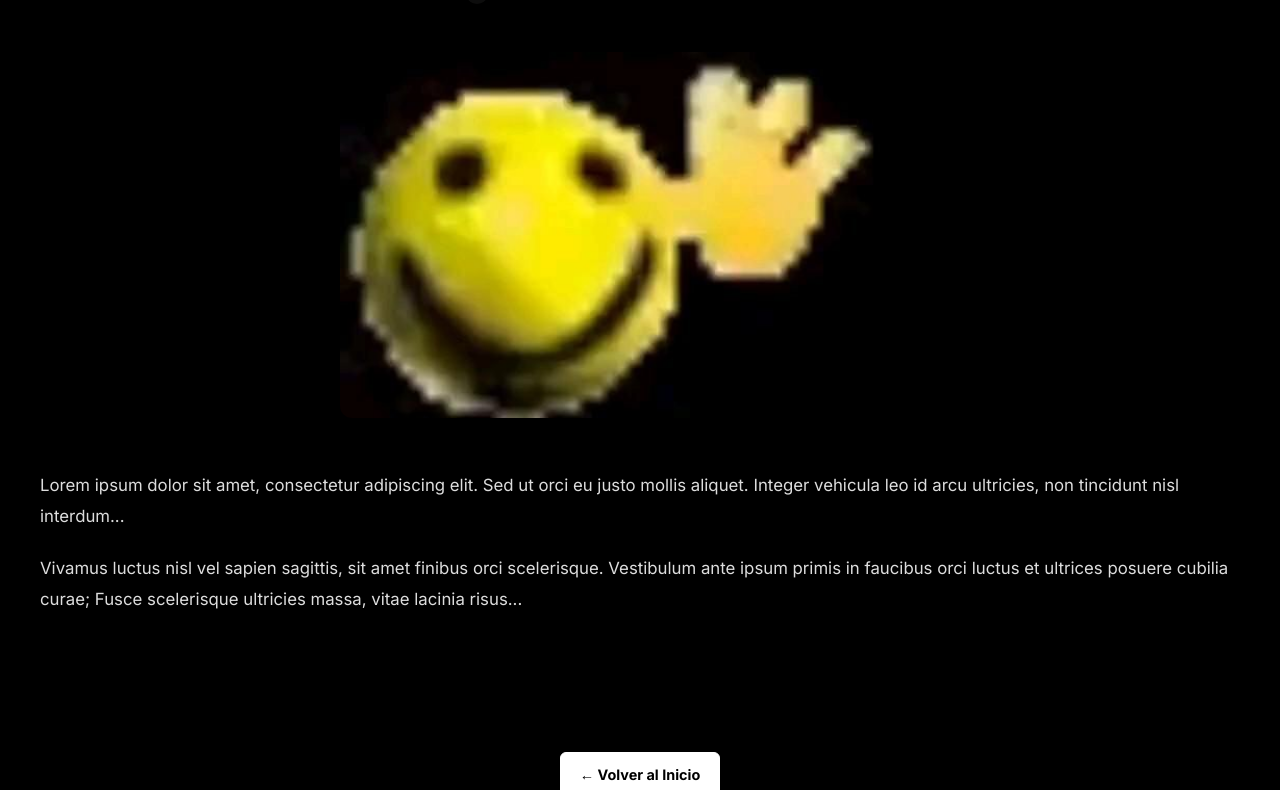
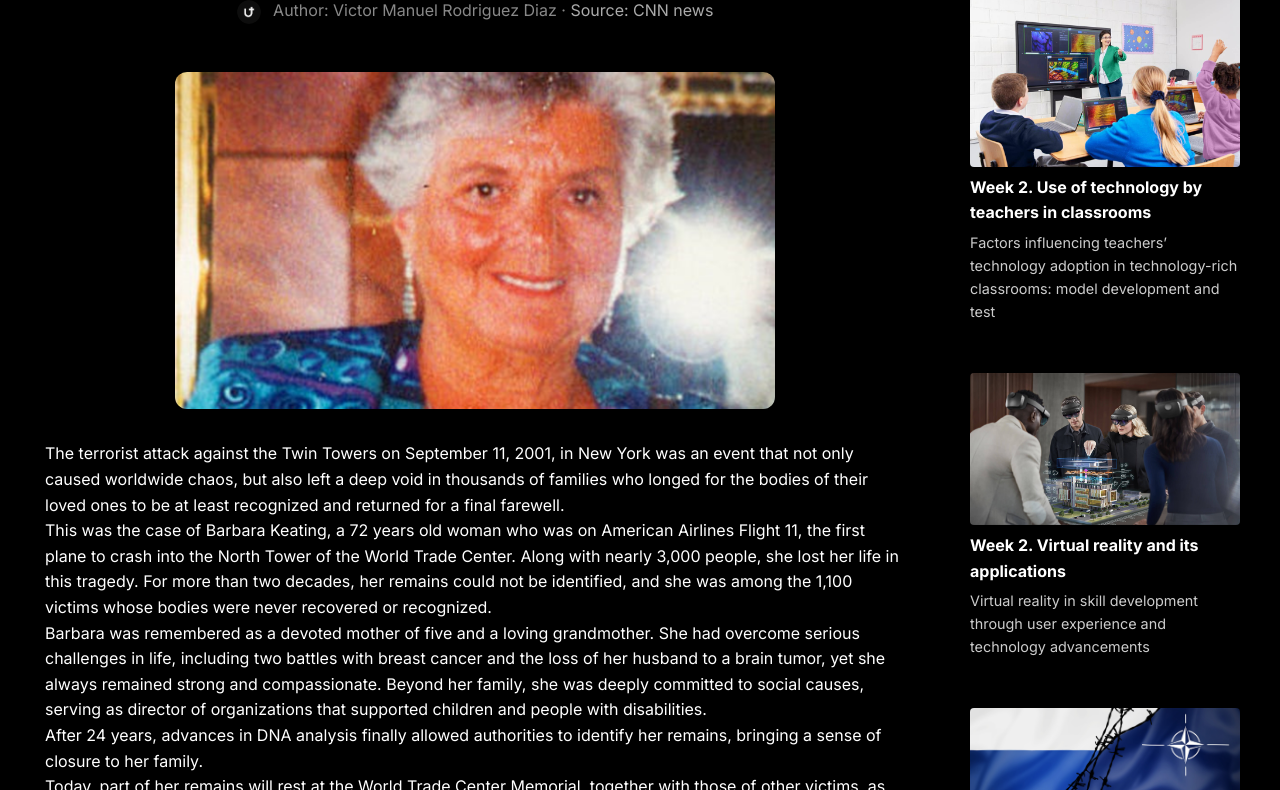
Before and after one commit to SadisOfc/Blog-Ingles, a plain HTML site: page Blog/articles/semana6/articulo2_6.html in a window 1280 px wide. Shown: the part 181-971 px from the top of the page. Drawn offline with Linux system fonts and the light colour scheme.

Commit message:
Agrego noticia 1/2 de la semana 6 (#12)
* pruebs

* ayudadios

* Articulo semana 6.1

* nuevo articulo 1/2

* corregi h1

```diff
--- a/Blog/articles/semana6/articulo1_6.html
+++ b/Blog/articles/semana6/articulo1_6.html
@@ -3,7 +3,7 @@
 <head>
   <meta charset="UTF-8" />
   <meta name="viewport" content="width=device-width, initial-scale=1.0" />
-  <title>Aquí va el título de la pestaña</title>
+  <title>A hopeful family got an amazing new</title>
   <link rel="icon" type="image/png" href="/Blog/images/icon.png" />
   <link rel="stylesheet" href="/Blog/css/style.css" />
   <link href="https://fonts.googleapis.com/css2?family=Inter:wght@400;700&display=swap" rel="stylesheet" />
@@ -25,32 +25,36 @@
     </div>
   </nav>
 
+    <div class="contenido layout-articulo">
   <!-- CONTENIDO -->
   <div class="contenido">
     <article>
       <header class="art-header">
-        <h1>Titulo del artículo cabron. Aquí</h1>
+        <h1>Barbara Keanting's remains have been found</h1>
         <p class="meta">
           <a href="/index.html">
             <img src="/Blog/images/icon.png" alt="Ícono decorativo" class="icono-articulo">
           </a>
-          Author: Victor Manuel Rodriguez · <a href="https://github.com/cesardiaz-utp" target="_blank">Source</a>
+          Author: Victor Manuel Rodriguez Diaz · <a href="https://edition.cnn.com/2025/09/10/us/9-11-victim-barbara-keating-identified" target="_blank">Source: CNN news</a>
       </header>
 
       <section class="galeria">
-        <img src="/Blog/images/ArticuloIncompleto.jpg" alt="Circuito de Silverstone">
+        <img src="/Blog/images/semana6/viejitabrr.png" alt="La viejita del 911">
       </section>
-
-      <section class="contenido">
-        <p>Lorem ipsum dolor sit amet, consectetur adipiscing elit. Sed ut orci eu justo mollis aliquet. Integer vehicula leo id arcu ultricies, non tincidunt nisl interdum...</p>
-        <p>Vivamus luctus nisl vel sapien sagittis, sit amet finibus orci scelerisque. Vestibulum ante ipsum primis in faucibus orci luctus et ultrices posuere cubilia curae; Fusce scelerisque ultricies massa, vitae lacinia risus...</p>
+        <p>The terrorist attack against the Twin Towers on September 11, 2001, in New York was an event that not only caused worldwide chaos, but also left a deep void in thousands of families who longed for the bodies of their loved ones to be at least recognized and returned for a final farewell.</p>
+        <p>This was the case of Barbara Keating, a 72 years old woman who was on American Airlines Flight 11, the first plane to crash into the North Tower of the World Trade Center. Along with nearly 3,000 people, she lost her life in this tragedy. For more than two decades, her remains could not be identified, and she was among the 1,100 victims whose bodies were never recovered or recognized.</p>
+        <p>Barbara was remembered as a devoted mother of five and a loving grandmother. She had overcome serious challenges in life, including two battles with breast cancer and the loss of her husband to a brain tumor, yet she always remained strong and compassionate. Beyond her family, she was deeply committed to social causes, serving as director of organizations that supported children and people with disabilities.</p>
+        <p>After 24 years, advances in DNA analysis finally allowed authorities to identify her remains, bringing a sense of closure to her family.</p>
+        <p>Today, part of her remains will rest at the World Trade Center Memorial, together with those of other victims, as an eternal symbol of memory and resilience, while the rest will be buried alongside her husband. In this way, Barbara’s story will forever be linked to one of the darkest moments in modern history. </p>
       </section>
-
-      <footer class="art-footer">
-        <p><a href="/index.html">← Volver al Inicio</a></p>
-      </footer>
     </article>
   </div>
+<aside class="recomendados">
+      <h2>Recommended</h2>
+      <div id="lista-recomendados"></div>
+    </aside>
+</div>
 <script src="/Blog/js/cargar-articulos.js"></script>
+<script src="/Blog/js/recomendados.js"></script>
 </body>
 </html>
--- a/Blog/articles/semana6/articulo2_6.html
+++ b/Blog/articles/semana6/articulo2_6.html
@@ -3,7 +3,7 @@
 <head>
   <meta charset="UTF-8" />
   <meta name="viewport" content="width=device-width, initial-scale=1.0" />
-  <title>Aquí va el título de la pestaña</title>
+  <title>The origin of the new Chatgpt function: "Parental control"</title>
   <link rel="icon" type="image/png" href="/Blog/images/icon.png" />
   <link rel="stylesheet" href="/Blog/css/style.css" />
   <link href="https://fonts.googleapis.com/css2?family=Inter:wght@400;700&display=swap" rel="stylesheet" />
@@ -25,32 +25,36 @@
     </div>
   </nav>
 
+    <div class="contenido layout-articulo">
   <!-- CONTENIDO -->
   <div class="contenido">
     <article>
       <header class="art-header">
-        <h1>Titulo del artículo cabron. Aquí</h1>
+        <h1>Use of robots in dentistry</h1>
         <p class="meta">
           <a href="/index.html">
             <img src="/Blog/images/icon.png" alt="Ícono decorativo" class="icono-articulo">
           </a>
-          Author: Victor Manuel Rodriguez · <a href="https://github.com/cesardiaz-utp" target="_blank">Source</a>
+          Author: Victor Manuel Rodriguez Diaz · <a href="https://edition.cnn.com/2025/09/02/tech/openai-chatgpt-parental-controls-safety" target="_blank">Source: CNN news</a>
       </header>
 
       <section class="galeria">
-        <img src="/Blog/images/ArticuloIncompleto.jpg" alt="Circuito de Silverstone">
+        <img src="/Blog/images/semana6/viejitabrr.png" alt="La viejita del 911">
       </section>
-
-      <section class="contenido">
-        <p>Lorem ipsum dolor sit amet, consectetur adipiscing elit. Sed ut orci eu justo mollis aliquet. Integer vehicula leo id arcu ultricies, non tincidunt nisl interdum...</p>
-        <p>Vivamus luctus nisl vel sapien sagittis, sit amet finibus orci scelerisque. Vestibulum ante ipsum primis in faucibus orci luctus et ultrices posuere cubilia curae; Fusce scelerisque ultricies massa, vitae lacinia risus...</p>
+        <p>The terrorist attack against the Twin Towers on September 11, 2001, in New York was an event that not only caused worldwide chaos, but also left a deep void in thousands of families who longed for the bodies of their loved ones to be at least recognized and returned for a final farewell.</p>
+        <p>This was the case of Barbara Keating, a 72 years old woman who was on American Airlines Flight 11, the first plane to crash into the North Tower of the World Trade Center. Along with nearly 3,000 people, she lost her life in this tragedy. For more than two decades, her remains could not be identified, and she was among the 1,100 victims whose bodies were never recovered or recognized.</p>
+        <p>Barbara was remembered as a devoted mother of five and a loving grandmother. She had overcome serious challenges in life, including two battles with breast cancer and the loss of her husband to a brain tumor, yet she always remained strong and compassionate. Beyond her family, she was deeply committed to social causes, serving as director of organizations that supported children and people with disabilities.</p>
+        <p>After 24 years, advances in DNA analysis finally allowed authorities to identify her remains, bringing a sense of closure to her family.</p>
+        <p>Today, part of her remains will rest at the World Trade Center Memorial, together with those of other victims, as an eternal symbol of memory and resilience, while the rest will be buried alongside her husband. In this way, Barbara’s story will forever be linked to one of the darkest moments in modern history. </p>
       </section>
-
-      <footer class="art-footer">
-        <p><a href="/index.html">← Volver al Inicio</a></p>
-      </footer>
     </article>
   </div>
+<aside class="recomendados">
+      <h2>Recommended</h2>
+      <div id="lista-recomendados"></div>
+    </aside>
+</div>
 <script src="/Blog/js/cargar-articulos.js"></script>
+<script src="/Blog/js/recomendados.js"></script>
 </body>
 </html>
--- a/Blog/data/articles.json
+++ b/Blog/data/articles.json
@@ -89,11 +89,11 @@
     ],
     "semana6": [
       {
-        "titulo": "Por verse",
-        "resumen": "Incompleto",
-        "fecha": "Unknown",
+        "titulo": "The identified remains of a 72 years old grandmother were found",
+        "resumen": "How with the advances in DNA technology, the remains of a woman were identified and returned to her family",
+        "fecha": "2025-09-10",
         "ruta": "/Blog/articles/semana6/articulo1_6.html",
-        "visible":false
+        "visible":true
       },
       {
         "titulo": "Por verse",
--- a/Blog/data/home.json
+++ b/Blog/data/home.json
@@ -95,11 +95,13 @@
     ,
 
     {
-      "titulo": "Semana 6, titulo 1",
-      "resumen": "deben modificar este json y el otro, visible debe ser true para que se vea",
+      "titulo": "Week 6, The identified remains of a 72 years old grandmother were found ",
+      "resumen": "How with the advances in DNA technology, the remains of a woman were identified and returned to her family",
       "fecha": "2025-08-06",
       "ruta": "/Blog/articles/semana6/articulo1_6.html",
-      "visible": false
+      "visible": true,
+      "imagen": "/Blog/imagenes/semana6/viejitabrr.png"
+
     }
     ,
     {
```
Also changed, not shown: Blog/images/semana6/viejitabrr.png (added).
